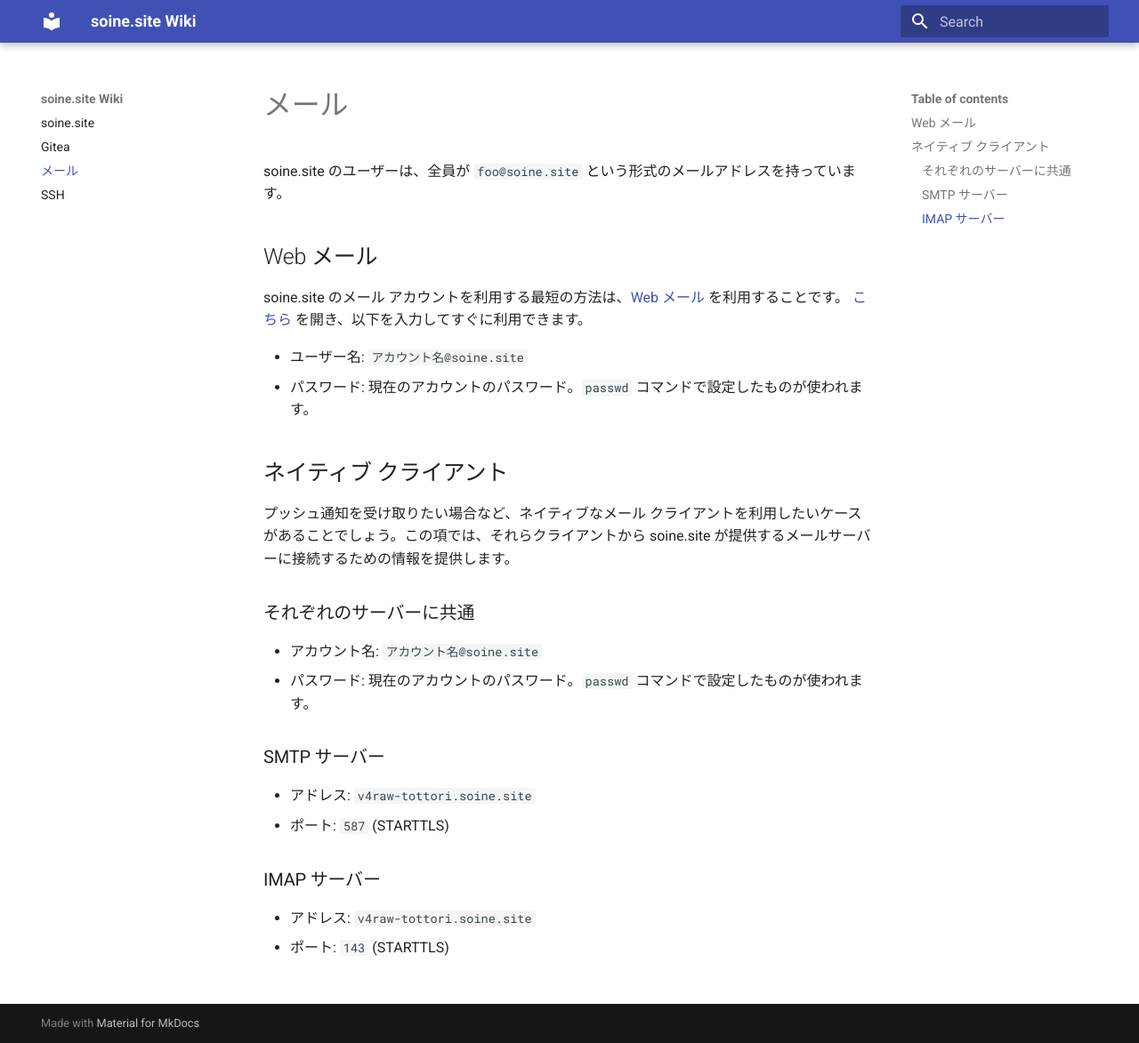
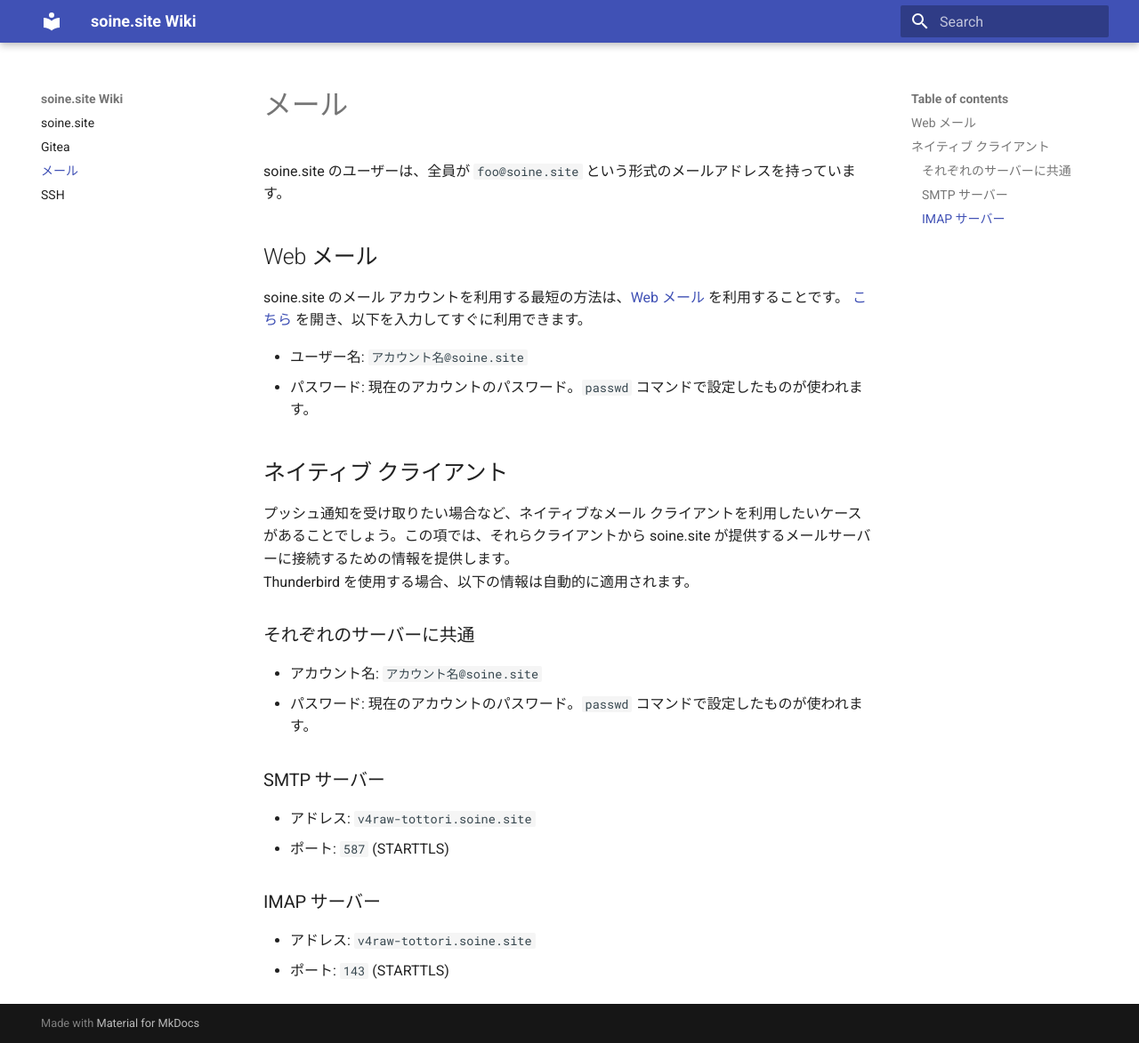
Before and after one commit to soinesite/wiki.soine.site, an MkDocs documentation site: the page built from docs/mail.md, in a window 1280 px wide and 1173 px high. Shown: the whole window at 89% size. Built offline with MkDocs 1.6.1 and Material for MkDocs 9.7.7, drawn with Linux system fonts in a browser that asks for light colours.

Commit message:
Update mail.md

```diff
--- a/docs/mail.md
+++ b/docs/mail.md
@@ -11,6 +11,7 @@ soine.site のメール アカウントを利用する最短の方法は、[Web
 
 ## ネイティブ クライアント
 プッシュ通知を受け取りたい場合など、ネイティブなメール クライアントを利用したいケースがあることでしょう。この項では、それらクライアントから soine.site が提供するメールサーバーに接続するための情報を提供します。
+Thunderbird を使用する場合、以下の情報は自動的に適用されます。
 
 ### それぞれのサーバーに共通
 * アカウント名: `アカウント名@soine.site`
```
